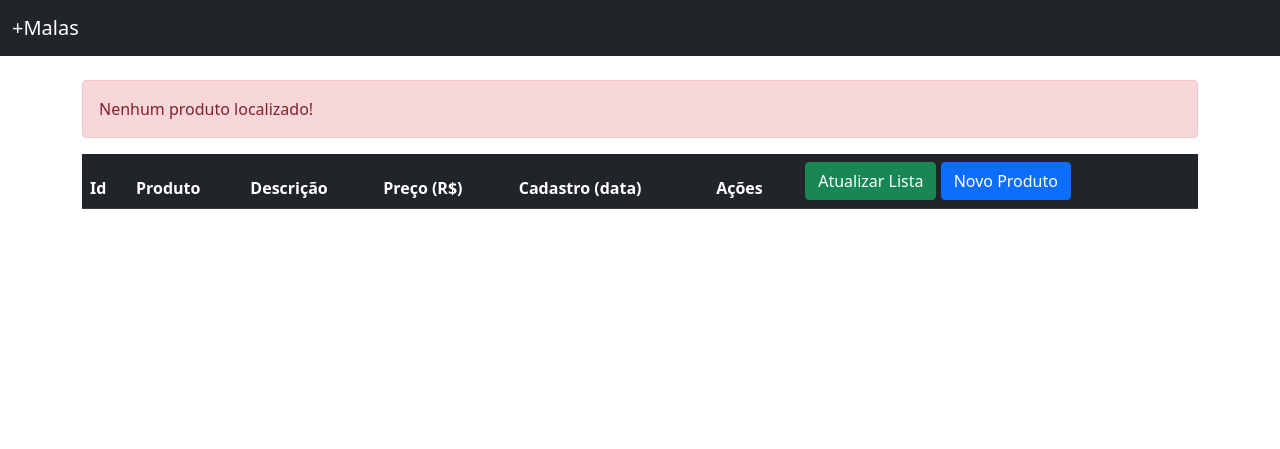
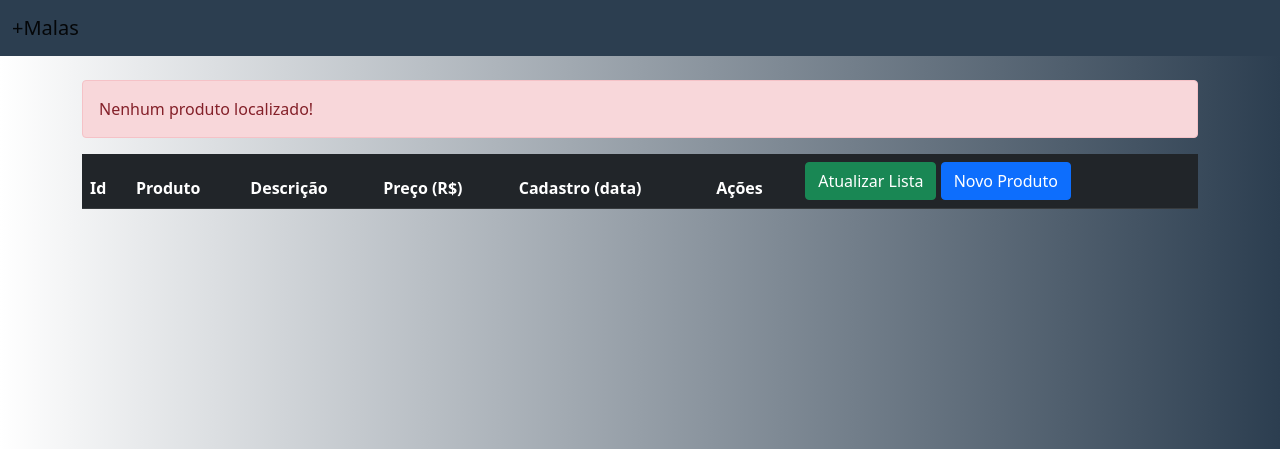
Before and after one commit to LuanFernando/crud-php, a PHP site: page /mais_malas/ in a window 1280 px wide. Shown: the top 449 px of the page. Run offline with PHP 8.4, Linux system fonts and the light colour scheme; data that the repository does not hold is empty.

Commit message:
Cor background

```diff
--- a/index.php
+++ b/index.php
@@ -6,17 +6,19 @@
 <html lang="pt-br">
     <head>
         <!-- CSS -->
+    <link href="style.css" rel="stylesheet"/>
     <link href="https://cdn.jsdelivr.net/npm/bootstrap@5.1.1/dist/css/bootstrap.min.css" rel="stylesheet" integrity="sha384-F3w7mX95PdgyTmZZMECAngseQB83DfGTowi0iMjiWaeVhAn4FJkqJByhZMI3AhiU" crossorigin="anonymous">
         <title>+Malas</title>
     </head>
 
-    <body>
+    <body class="body-gradient">
         <!-- Container -->
         <div class="container">
         <br>
 
         <!-- Lista de produtos -->
-        <table class="table">
+        <div class="table-responsive-sm">
+        <table class="table table-striped">
         <thead class="table-dark">
             <tr>
                 <th scope="col">Id</th>
@@ -82,6 +84,7 @@
 
         </tbody>
         </table>
+        </div>
         <!-- Final lista de produtos -->
 
         </div>
--- a/pages/navbar_global.php
+++ b/pages/navbar_global.php
@@ -1,6 +1,7 @@
 <!DOCTYPE html>
+<link href="../style.css" rel="stylesheet"/>
 <html>
-        <nav class="navbar navbar-dark bg-dark">
+        <nav class="navbar navbar-light" style="background-color: #2c3e50;">
             <div class="container-fluid">
                 <a href="#" class="navbar-brand">+Malas</a>
             </div>
--- a/pages/paginaAtualizarProduto.php
+++ b/pages/paginaAtualizarProduto.php
@@ -6,6 +6,7 @@
 <html>
     <head>
         <!-- CSS -->
+        <link href="../../style.css" rel="stylesheet"/>
         <link href="https://cdn.jsdelivr.net/npm/bootstrap@5.1.1/dist/css/bootstrap.min.css" rel="stylesheet" integrity="sha384-F3w7mX95PdgyTmZZMECAngseQB83DfGTowi0iMjiWaeVhAn4FJkqJByhZMI3AhiU" crossorigin="anonymous">
         <title>+Malas - Atualizar</title>
     </head>
--- a/pages/paginaNovoProduto.php
+++ b/pages/paginaNovoProduto.php
@@ -6,6 +6,7 @@
 <html>
     <head>
         <!-- CSS -->
+        <link href="../style.css" rel="stylesheet"/>
         <link href="https://cdn.jsdelivr.net/npm/bootstrap@5.1.1/dist/css/bootstrap.min.css" rel="stylesheet" integrity="sha384-F3w7mX95PdgyTmZZMECAngseQB83DfGTowi0iMjiWaeVhAn4FJkqJByhZMI3AhiU" crossorigin="anonymous">
         <title>+Malas - Novo Produto</title>
     </head>
--- a/pages/paginaRemoverProduto.php
+++ b/pages/paginaRemoverProduto.php
@@ -5,6 +5,7 @@
 <html>
     <head>
         <!-- CSS -->
+        <link href="../../style.css" rel="stylesheet"/>
         <link href="https://cdn.jsdelivr.net/npm/bootstrap@5.1.1/dist/css/bootstrap.min.css" rel="stylesheet" integrity="sha384-F3w7mX95PdgyTmZZMECAngseQB83DfGTowi0iMjiWaeVhAn4FJkqJByhZMI3AhiU" crossorigin="anonymous">
         <title>+Malas - Remover Produto</title>
     </head>
--- /dev/null
+++ b/style.css
@@ -0,0 +1,3 @@
+body {
+  background-image: linear-gradient(to right, white, #2c3e50);
+}
```
